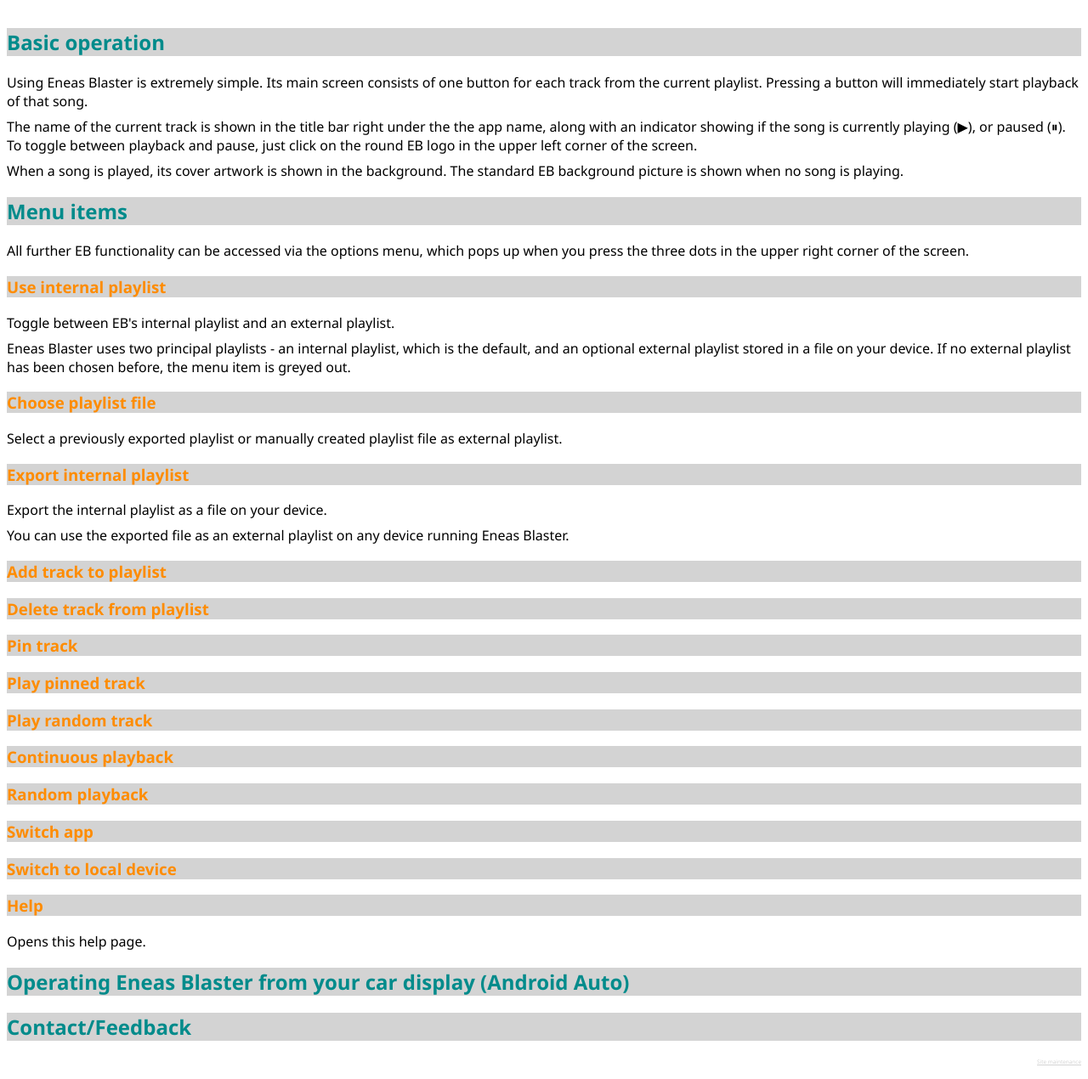
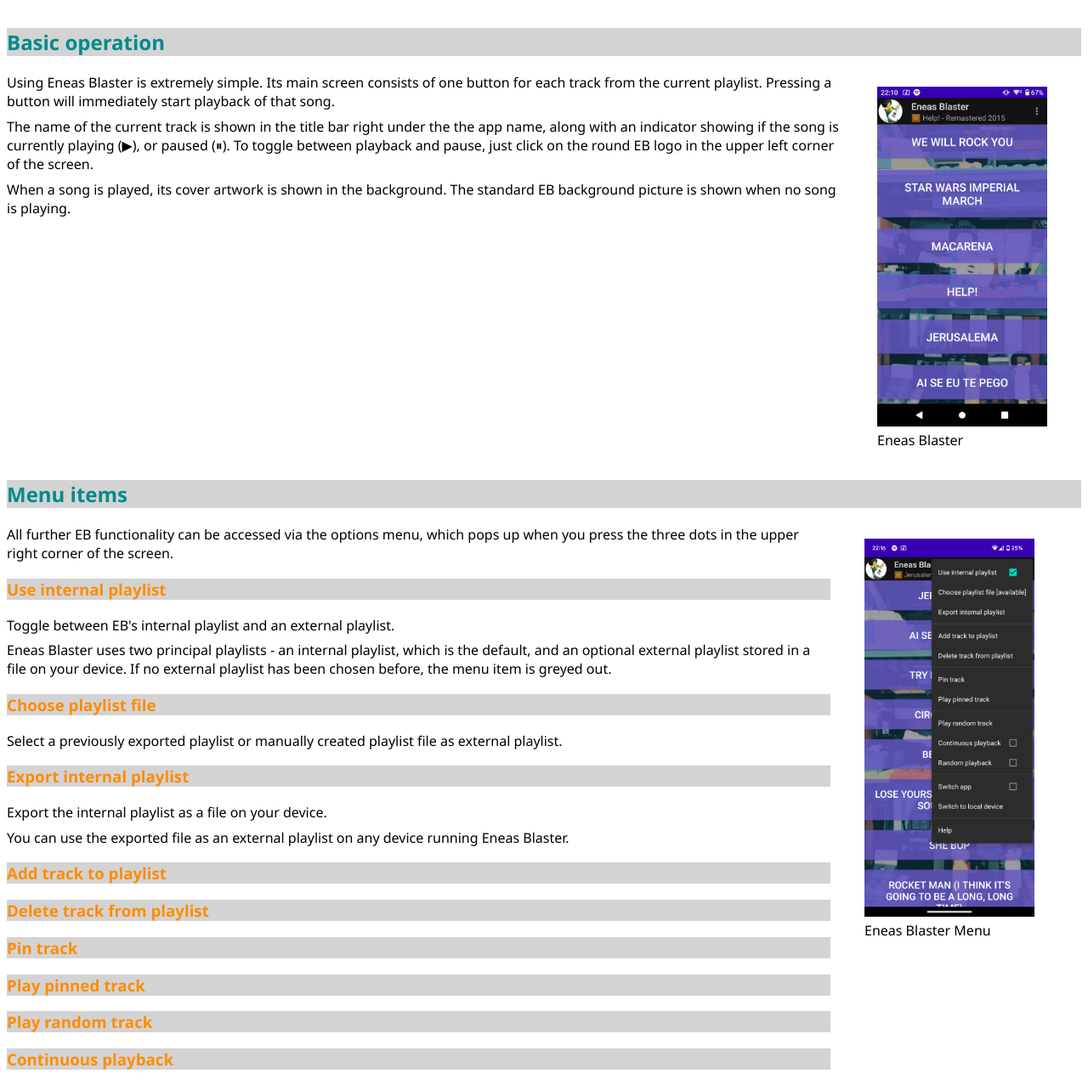
Before and after one commit to chwon/eneasblaster, a plain HTML site: page docs/help.html in a window 1280 px wide. Shown: the part 790-2060 px from the top of the page at 85% size. Drawn offline with Linux system fonts and the light colour scheme.

Commit message:
Minor fixes and extensions. Added graphics for help page.

```diff
--- a/docs/help.html
+++ b/docs/help.html
@@ -71,6 +71,8 @@
 
 	<h2>Basic operation</h2>
 
+	<div class="container">
+		<div class="text">
 			Using Eneas Blaster is extremely simple. Its main screen consists of one button for each track from the current playlist. Pressing a button will immediately start playback of that song.
 
 			<br>
@@ -80,10 +82,21 @@
 			<br>
 
 			When a song is played, its cover artwork is shown in the background. The standard EB background picture is shown when no song is playing.
+		</div>
+	    <div class="image">
+				<figure>
+					<img src="eb_home_screen.png" alt="Eneas Blaster" width="200" >
+					<figcaption>Eneas Blaster</figcaption>
+				</figure>
+		</div>
+    </div>
 
 	<h2>Menu items</h2>
 
+	<div class="container">
+		<div class="text">
 			All further EB functionality can be accessed via the options menu, which pops up when you press the three dots in the upper right corner of the screen.
+
 
 			<h3>Use internal playlist</h3>
 
@@ -140,10 +153,19 @@
 			<h3>Switch to local device</h3>
 
 
-
 			<h3>Help</h3>
 
 			Opens this help page.
+
+		</div>
+	    <div class="image">
+				<figure>
+					<img src="eb_options_menu.png" alt="Eneas Blaster Menu" width="200" >
+					<figcaption>Eneas Blaster Menu</figcaption>
+				</figure>
+		</div>
+    </div>
+
 
 	<h2>Operating Eneas Blaster from your car display (Android Auto)</h2>
 
```
Also changed, not shown: app/src/main/res/menu/options_menu.xml (+4 -4 lines), help.html (deleted, +0 -9 lines), docs/eb_options_menu.png (added), 3 other files. Lines whose indentation alone changed are shown as unchanged.
